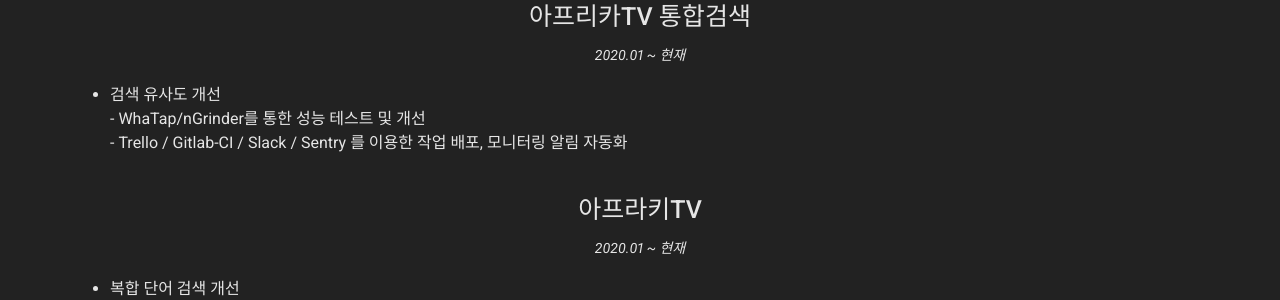
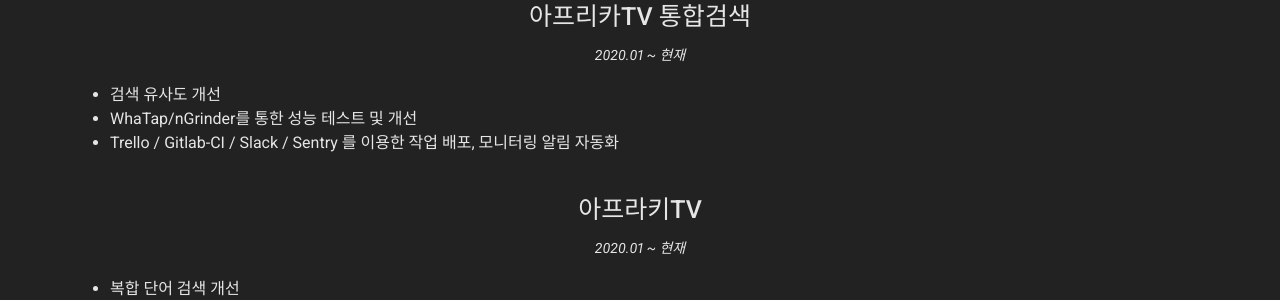
Before and after one commit to JinHyukParkk/JinHyukParkk.github.io, a Jekyll site: the page built from index.md, in a window 1280 px wide. Shown: the part 632-932 px from the top of the page. Built offline with Jekyll 4.4.1, drawn with Linux system fonts in a browser that asks for light colours; nearby versions of some CDN libraries.

Commit message:
modify 역량

```diff
--- a/_config.yml
+++ b/_config.yml
@@ -65,10 +65,10 @@ content:
       #      url: Link to project (eg. sproogen.github.io/modern-resume-theme)(optional)
         quote: >
           2020.01 ~ 현재
-        description: > # this will include new lines to allow paragraphs
-          - 검색 유사도 개선 <br/>
-          - WhaTap/nGrinder를 통한 성능 테스트 및 개선 <br/>
-          - Trello / Gitlab-CI / Slack / Sentry 를 이용한 작업 배포, 모니터링 알림 자동화  <br/>
+        description: | # this will include new lines to allow paragraphs
+          * 검색 유사도 개선
+          * WhaTap/nGrinder를 통한 성능 테스트 및 개선
+          * Trello / Gitlab-CI / Slack / Sentry 를 이용한 작업 배포, 모니터링 알림 자동화
 
       - layout: top-middle
         title: 아프라키TV
--- a/_includes/_data/projects.yml
+++ /dev/null
@@ -1,6 +0,0 @@
- - layout: top-middle
-    title: 아프리카TV 통합검색
-    quote: >
-      2020.01 ~ 현재
-    description: | # this will include new lines to allow paragraphs
-      Description about the work on/with the project
```
